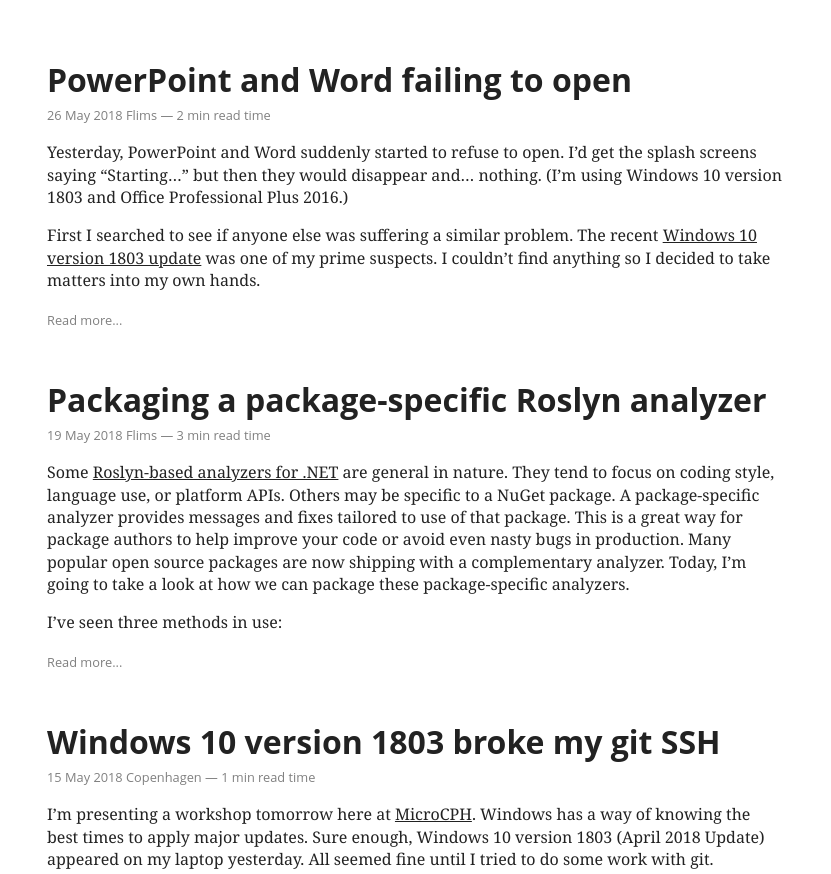
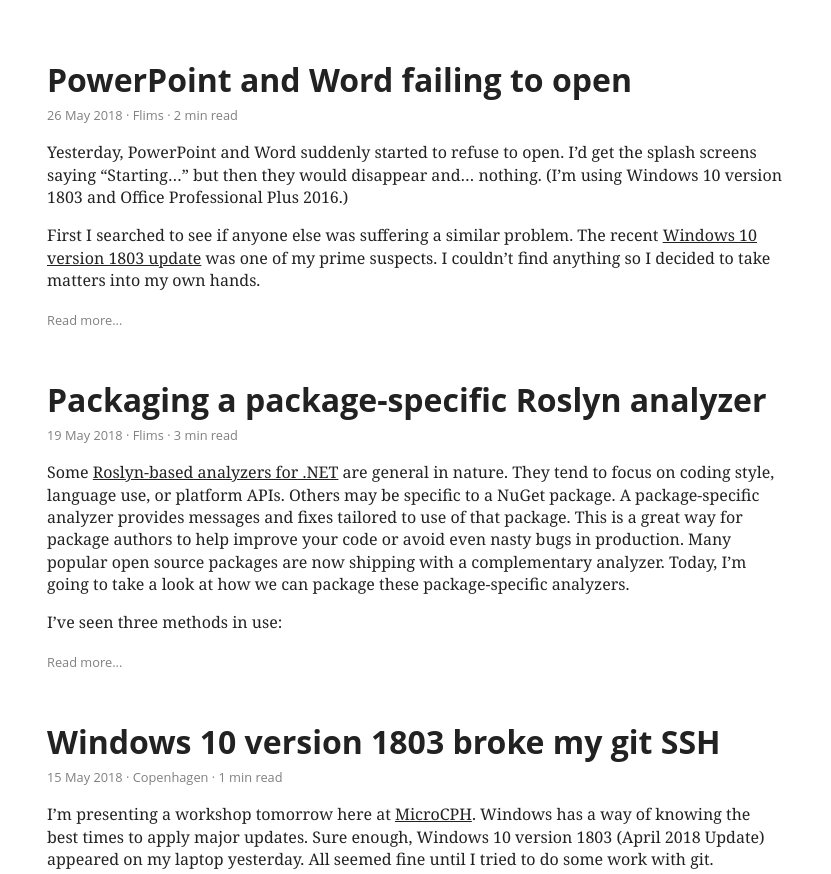
Before and after one commit to adamralph/adamralph.github.com, a Jekyll site: the page built from index.html, in a window 1280 px wide. Shown: the part 262-1136 px from the top of the page, without its empty margins (224-1055 px from the left). Built offline with Jekyll 4.4.1, drawn with Linux system fonts in a browser that asks for light colours.

Commit message:
better post meta

```diff
--- a/_layouts/post.html
+++ b/_layouts/post.html
@@ -4,7 +4,7 @@
 ---
     <article>
       <h1 class="h-post-title">{{ page.title }}</h1>
-      <span class="post-meta">{{ page.date | date_to_string }} {{ page.location }} &mdash; {{ content | number_of_words | divided_by:180 | at_least:1 }} min read time</span>
+      <span class="post-meta">{{ page.date | date_to_string }} &middot; {{ page.location }} &middot; {{ content | number_of_words | divided_by:180 | at_least:1 }} min read</span>
       <div class="post-content">
 {{ content }}    </div>
       <a href="https://twitter.com/share" class="twitter-share-button" data-via="adamralph" data-related="adamralph" data-text="{{ page.title }}" data-size="small" data-dnt="true">Tweet</a>
@@ -15,6 +15,6 @@
       <h1>More...</h1>{% assign header_written = true %}{% endif %}
       <section class="post-preview">
         <h1 class="h-post-title"><a href="{{ post.url }}">{{ post.title }}</a></h1>
-        <span class="post-meta">{{ post.date | date_to_string }} &mdash; {{ post.content | number_of_words | divided_by:180 | at_least:1 }} min read time</span>
+        <span class="post-meta">{{ post.date | date_to_string }} &middot; {{ post.location}} &middot; {{ post.content | number_of_words | divided_by:180 | at_least:1 }} min read</span>
       </section>{% endfor %}{% if header_written == true %}
     </section>{% endif %}
--- a/archive.html
+++ b/archive.html
@@ -9,6 +9,6 @@
       <a id="{{ month }}"></a>
       <h3>{{ post.date | date: '%B %Y' }}</h3>
       <ul>{% assign previousmonth = month %}{% endif %}
-        <li><a href="{{ post.url | remove:'.html' }}">{{ post.title }}</a><span class="post-meta"> &mdash; {{ post.content | number_of_words | divided_by:180 | at_least:1 }} min read time</span></li>{% endfor %}
+        <li><a href="{{ post.url | remove:'.html' }}">{{ post.title }}</a><span class="post-meta"> &mdash; {{ post.content | number_of_words | divided_by:180 | at_least:1 }} min read</span></li>{% endfor %}
       </ul>
     </section>
--- a/index.html
+++ b/index.html
@@ -5,7 +5,7 @@
 ---
 {% for post in site.posts limit:3 %}    <section class="post-preview">
       <h1 class="h-post-title"><a href="{{ post.url | remove:'.html' }}">{{ post.title }}</a></h1>
-      <span class="post-meta">{{ post.date | date_to_string }} {{ post.location }} &mdash; {{ post.content | number_of_words | divided_by:180 | at_least:1 }} min read time</span>
+      <span class="post-meta">{{ post.date | date_to_string }} &middot; {{ post.location }} &middot; {{ post.content | number_of_words | divided_by:180 | at_least:1 }} min read</span>
       <div class="post-content">
 {{ post.excerpt }}    </div>
       <a class="read-more" href="{{ post.url | remove:'.html' }}">Read more...</a>
```
